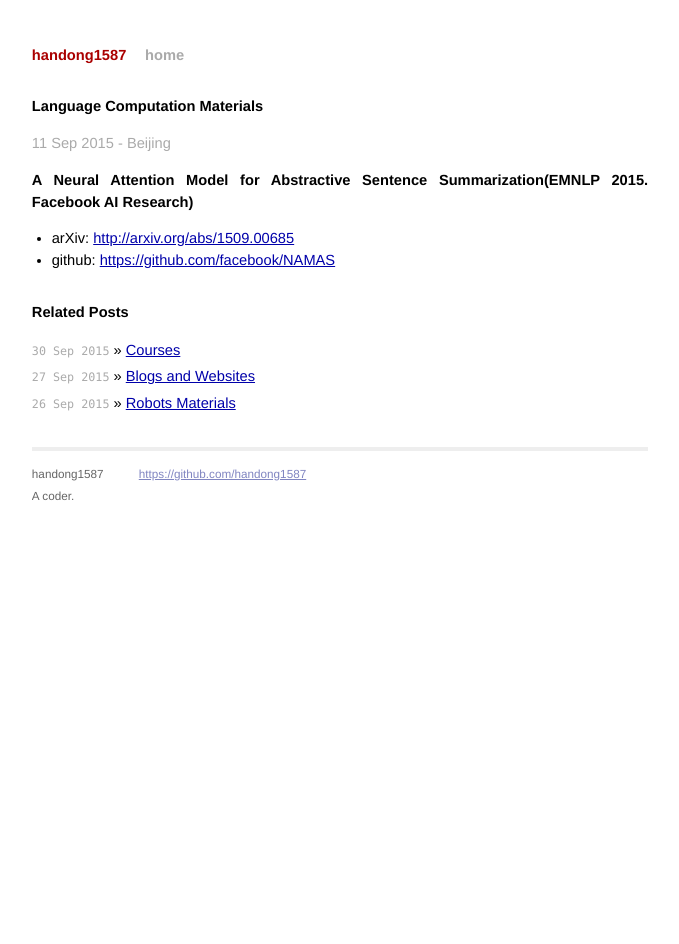
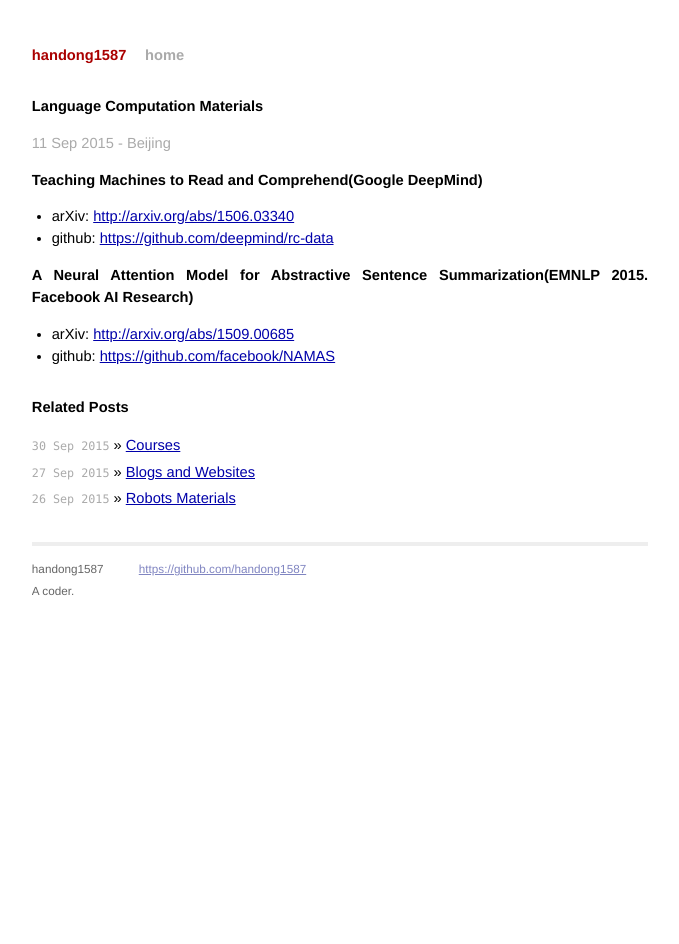
Before and after one commit to handong1587/handong1587.github.io, a Jekyll site: the page built from _posts/deep_learning/2015-09-30-language-computation.md, in a window 1280 px wide. Shown: the whole page, without its empty margins (300-979 px from the left). Built offline with Jekyll 4.4.1, drawn with Linux system fonts in a browser that asks for light colours; Markdown is read by kramdown in place of the engine named in the settings; comment, search, counter and statistics services are not loaded.

Commit message:
update md

```diff
--- a/_posts/deep_learning/2015-09-30-language-computation.md
+++ b/_posts/deep_learning/2015-09-30-language-computation.md
@@ -9,6 +9,11 @@
 
 <p class="meta">11 Sep 2015 - Beijing</p>
 
+**Teaching Machines to Read and Comprehend(Google DeepMind)**
+
+- arXiv: [http://arxiv.org/abs/1506.03340](http://arxiv.org/abs/1506.03340)
+- github: [https://github.com/deepmind/rc-data](https://github.com/deepmind/rc-data)
+
 **A Neural Attention Model for Abstractive Sentence Summarization(EMNLP 2015. Facebook AI Research)**
 
 - arXiv: [http://arxiv.org/abs/1509.00685](http://arxiv.org/abs/1509.00685)
```
